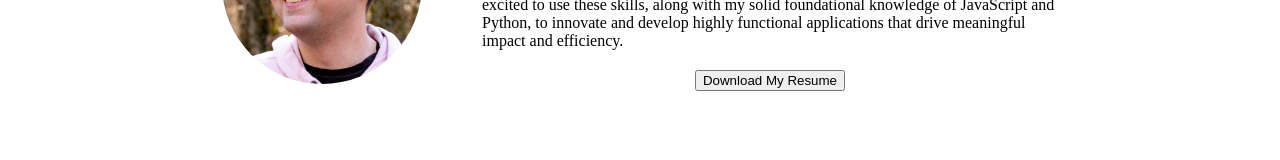
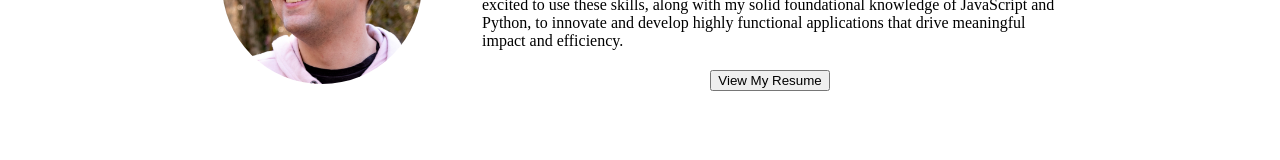
Before and after one commit to jcogs94/portfolio, a React (Create React App) app: page / in a window 1280 px wide. Shown: the part 574-734 px from the top of the page. Built offline with nearby package versions, Linux system fonts and the light colour scheme.

Commit message:
relocate resume file, changed link to open in new tab

```diff
--- a/src/components/Main/AboutMe/AboutMe.jsx
+++ b/src/components/Main/AboutMe/AboutMe.jsx
@@ -1,5 +1,5 @@
 import aboutMeImg from './aboutMeImg.jpg'
-import resume from './resume.pdf'
+import resume from '../../../assets/resume.pdf'
 import './AboutMe.css'
 
 const AboutMe = () => {
@@ -9,7 +9,7 @@ const AboutMe = () => {
             <div id='about-me-content'>
                 <h2>About Me</h2>
                 <p>As a dedicated Full Stack Software Engineer, I leverage my unique background in law enforcement to bring exceptional attention to detail and a collaborative mindset to every project. My past experiences have honed my ability to work under pressure, ensuring precision and reliability in all tasks. Passionate about learning and solving problems, I am excited to use these skills, along with my solid foundational knowledge of JavaScript and Python, to innovate and develop highly functional applications that drive meaningful impact and efficiency.</p>
-                <a href={resume} download="Jon Cogswell Resume"><button id='download-resume'>Download My Resume</button></a>
+                <a href={resume} target='_blank'><button id='download-resume'>View My Resume</button></a>
             </div>
         </div>
     </>
```
Also changed, not shown: 1 other file (tests, documents, lock files or other folders).
